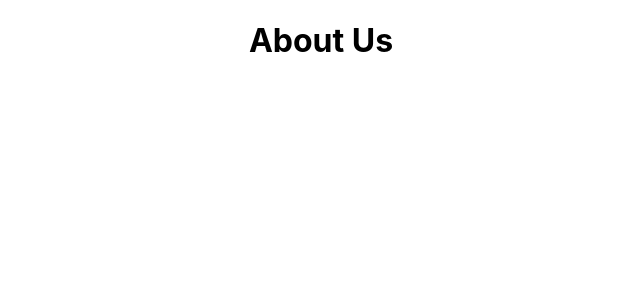
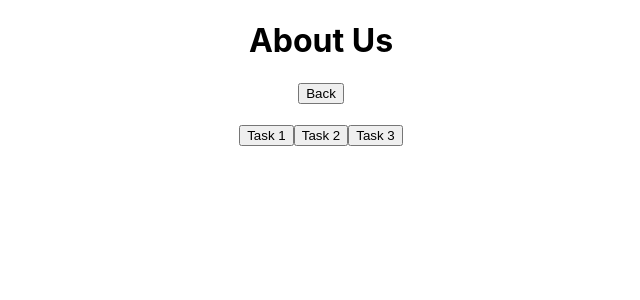
Before and after one commit to Chinmay1803/React-Project, a React (Create React App) app: page /aboutUs in a window 1280 px wide. Shown: the top 300 px of the page, without its empty margins (319-959 px from the left). Built offline with nearby package versions, Linux system fonts and the light colour scheme.

Commit message:
useCallback

```diff
--- a/src/components/AboutUs/AboutUs.jsx
+++ b/src/components/AboutUs/AboutUs.jsx
@@ -1,7 +1,81 @@
+import { useCallback, useState } from "react";
+import { useNavigate } from "react-router-dom";
+
 export function AboutUs() {
+
+  const [task1, setTask1] = useState();
+  const [task2, setTask2] = useState();
+  const [task3, setTask3] = useState();
+
+  // hooks functions...
+  const navigate = useNavigate();
+
+  function handleBackButton() {
+    navigate("/");
+    console.log("In handle back");
+    // return <><h1>Back button</h1></>
+  }
+
+  const handleTask1 = useCallback(() => {
+    setTask1(true);
+    setTask2(false);
+    setTask3(false);
+  },[setTask1, setTask2, setTask3]);
+
+  const handleTask2 = useCallback(() => {
+    setTask1(false);
+    setTask2(true);
+    setTask3(false);
+  },[setTask1, setTask2, setTask3]);
+
+  const handleTask3 = useCallback(() => {
+    setTask1(false);
+    setTask2(false);
+    setTask3(true);
+  },[setTask1, setTask2, setTask3]);
+
+  function renderContent() {
+    if (task1) {
+      return (
+        <>
+          <h1> Task 1</h1>
+        </>
+      );
+    }
+
+    if (task2) {
+      return (
+        <>
+          <h1> Task 2</h1>
+        </>
+      );
+    }
+
+    if (task3) {
+      return (
+        <>
+          <h1> Task 3</h1>
+        </>
+      );
+    }
+
+    return <></>
+  }
+
+
   return (
     <>
       <h1> About Us</h1>
+      <button type="submit" onClick={handleBackButton}>
+        Back
+      </button>
+      <br></br>
+      <br />
+      <button type="submit" onClick={handleTask1}> Task 1</button>
+      <button type="submit" onClick={handleTask2}> Task 2</button>
+      <button type="submit" onClick = {handleTask3}> Task 3</button>
+
+      {renderContent()}
     </>
   );
 }
```
